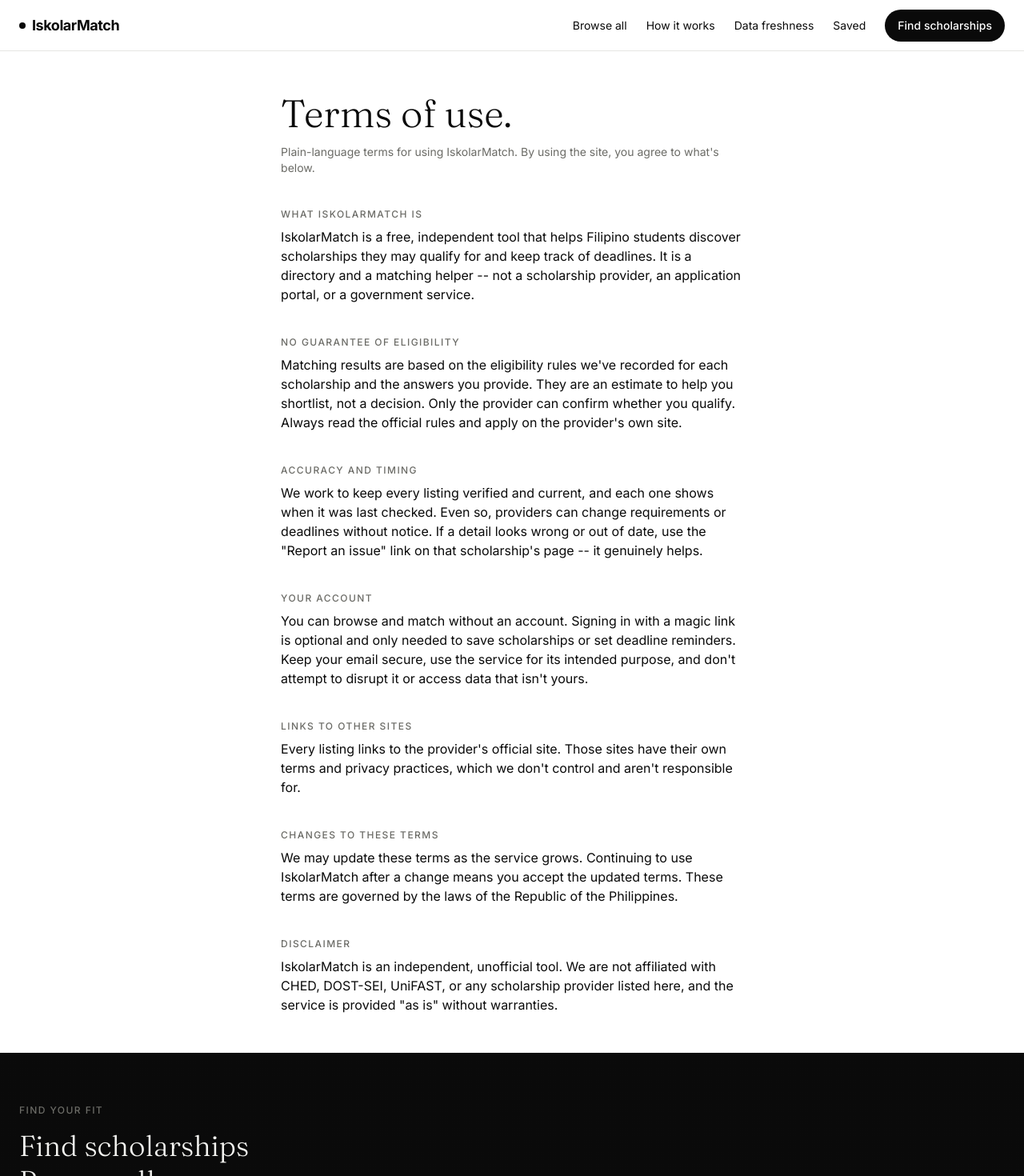
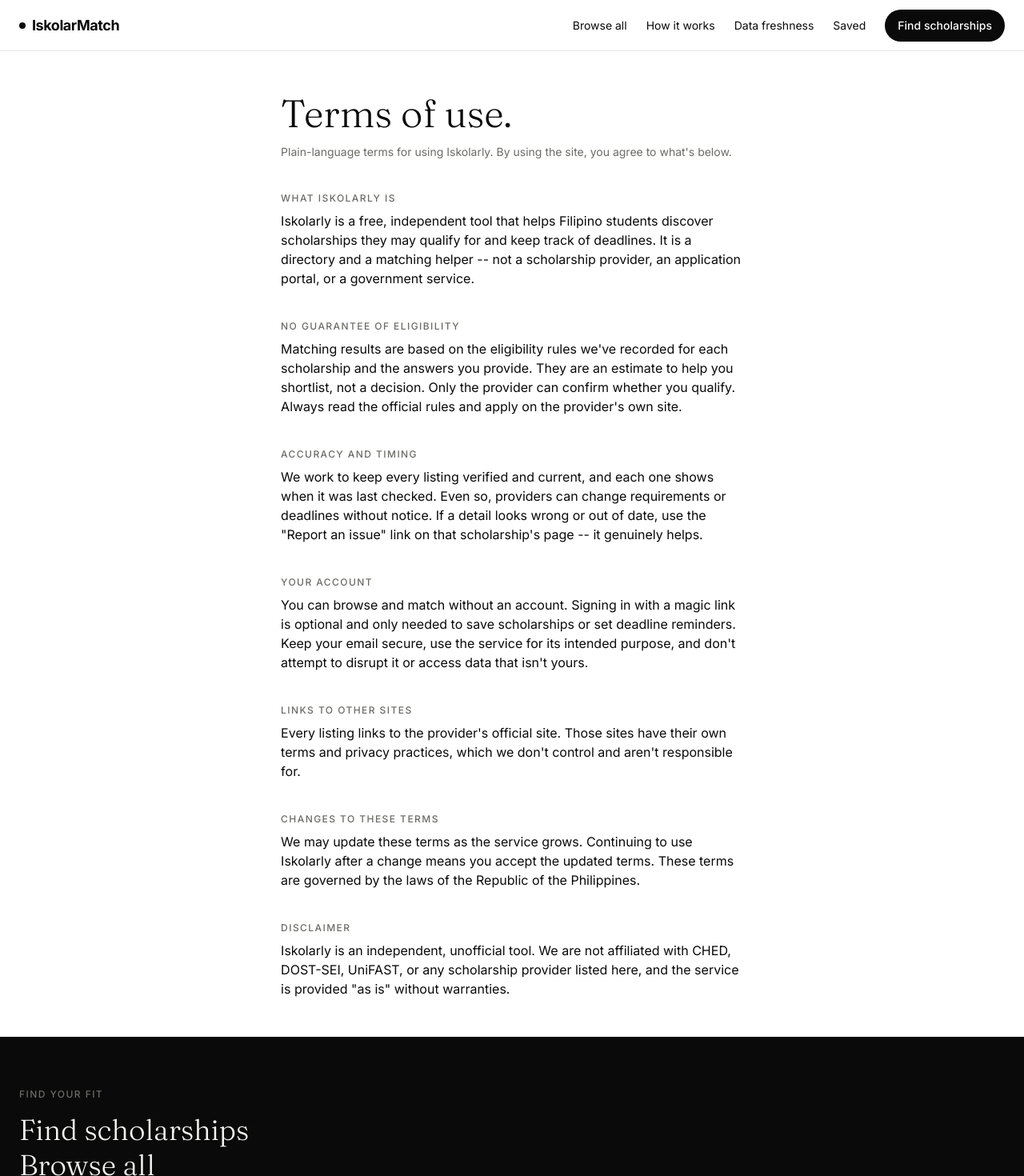
Before and after one commit to xyrille1/iskolarmatch, a Next.js app: page /terms in a window 1280 px wide. Shown: the top 1470 px of the page at 80% size. Built offline with nearby package versions, Linux system fonts and the light colour scheme; no server answers.

Commit message:
chore: rebrand IskolarMatch to Iskolarly (scholarships, shared, terms, trust pages, disclaimer)

```diff
--- a/app/scholarships/page.tsx
+++ b/app/scholarships/page.tsx
@@ -8,7 +8,7 @@
 import { filterScholarships } from "@/lib/browse/filter-scholarships";
 import { COVERAGE_TYPES } from "@/lib/types/matching";
 
-export const metadata: Metadata = { title: "Browse scholarships — IskolarMatch" };
+export const metadata: Metadata = { title: "Browse scholarships — Iskolarly" };
 
 // FR17 (docs/PRD.md §4.2): a plain GET <form> so filtering works with zero
 // JS (query-string driven, full navigation) -- consistent with the rest of
--- a/app/shared/[slug]/page.tsx
+++ b/app/shared/[slug]/page.tsx
@@ -6,7 +6,7 @@
 import { StatusDot } from "@/components/ui/status-dot";
 import { getSharedSavedList } from "@/lib/data/get-shared-saved-list";
 
-export const metadata: Metadata = { title: "Shared shortlist — IskolarMatch" };
+export const metadata: Metadata = { title: "Shared shortlist — Iskolarly" };
 // Reads a live RPC keyed off the URL slug -- never statically prerenderable.
 export const dynamic = "force-dynamic";
 
--- a/app/terms/page.tsx
+++ b/app/terms/page.tsx
@@ -2,7 +2,7 @@
 import { SiteHeader } from "@/components/layout/site-header";
 import { SiteFooter } from "@/components/layout/site-footer";
 
-export const metadata: Metadata = { title: "Terms — IskolarMatch" };
+export const metadata: Metadata = { title: "Terms — Iskolarly" };
 
 export default function TermsPage() {
   return (
@@ -12,13 +12,13 @@
         <div className="mx-auto max-w-[62ch] px-6 py-12">
           <h1 className="reveal font-serif text-4xl font-light leading-tight sm:text-5xl">Terms of use.</h1>
           <p className="mt-2 text-sm text-muted">
-            Plain-language terms for using IskolarMatch. By using the site, you agree to what&apos;s below.
+            Plain-language terms for using Iskolarly. By using the site, you agree to what&apos;s below.
           </p>
 
           <section className="mt-10">
-            <h2 className="text-xs font-medium uppercase tracking-[0.12em] text-muted">What IskolarMatch is</h2>
+            <h2 className="text-xs font-medium uppercase tracking-[0.12em] text-muted">What Iskolarly is</h2>
             <p className="mt-2">
-              IskolarMatch is a free, independent tool that helps Filipino students discover scholarships they may
+              Iskolarly is a free, independent tool that helps Filipino students discover scholarships they may
               qualify for and keep track of deadlines. It is a directory and a matching helper -- not a scholarship
               provider, an application portal, or a government service.
             </p>
@@ -62,7 +62,7 @@
           <section className="mt-10">
             <h2 className="text-xs font-medium uppercase tracking-[0.12em] text-muted">Changes to these terms</h2>
             <p className="mt-2">
-              We may update these terms as the service grows. Continuing to use IskolarMatch after a change means you
+              We may update these terms as the service grows. Continuing to use Iskolarly after a change means you
               accept the updated terms. These terms are governed by the laws of the Republic of the Philippines.
             </p>
           </section>
@@ -70,7 +70,7 @@
           <section className="mt-10">
             <h2 className="text-xs font-medium uppercase tracking-[0.12em] text-muted">Disclaimer</h2>
             <p className="mt-2">
-              IskolarMatch is an independent, unofficial tool. We are not affiliated with CHED, DOST-SEI, UniFAST, or
+              Iskolarly is an independent, unofficial tool. We are not affiliated with CHED, DOST-SEI, UniFAST, or
               any scholarship provider listed here, and the service is provided &quot;as is&quot; without warranties.
             </p>
           </section>
--- a/app/trust/page.tsx
+++ b/app/trust/page.tsx
@@ -4,7 +4,7 @@
 import { getTrustStats } from "@/lib/data/get-trust-stats";
 import { VERIFIED_STALENESS_DAYS } from "@/lib/trust/verified-eyebrow";
 
-export const metadata: Metadata = { title: "Data freshness — IskolarMatch" };
+export const metadata: Metadata = { title: "Data freshness — Iskolarly" };
 
 // FR11 (docs/PRD.md §4.1): same rendering strategy as the landing page --
 // static shell, one live aggregate read, regenerated hourly rather than
@@ -26,7 +26,7 @@
             Every listing is verified. Here&apos;s the proof.
           </h1>
           <p className="reveal reveal-delay-1 mt-4 text-muted">
-            IskolarMatch never shows a scholarship without a verified date and a link to its official source. These
+            Iskolarly never shows a scholarship without a verified date and a link to its official source. These
             numbers are recomputed as records are curated -- not marketing copy.
           </p>
 
--- a/components/detail/disclaimer.tsx
+++ b/components/detail/disclaimer.tsx
@@ -2,7 +2,7 @@
 export function Disclaimer() {
   return (
     <p className="border-t border-line pt-4 text-sm text-muted">
-      ⚠ Always confirm details on the official site before applying. IskolarMatch is not affiliated with any
+      ⚠ Always confirm details on the official site before applying. Iskolarly is not affiliated with any
       scholarship provider.
     </p>
   );
```
